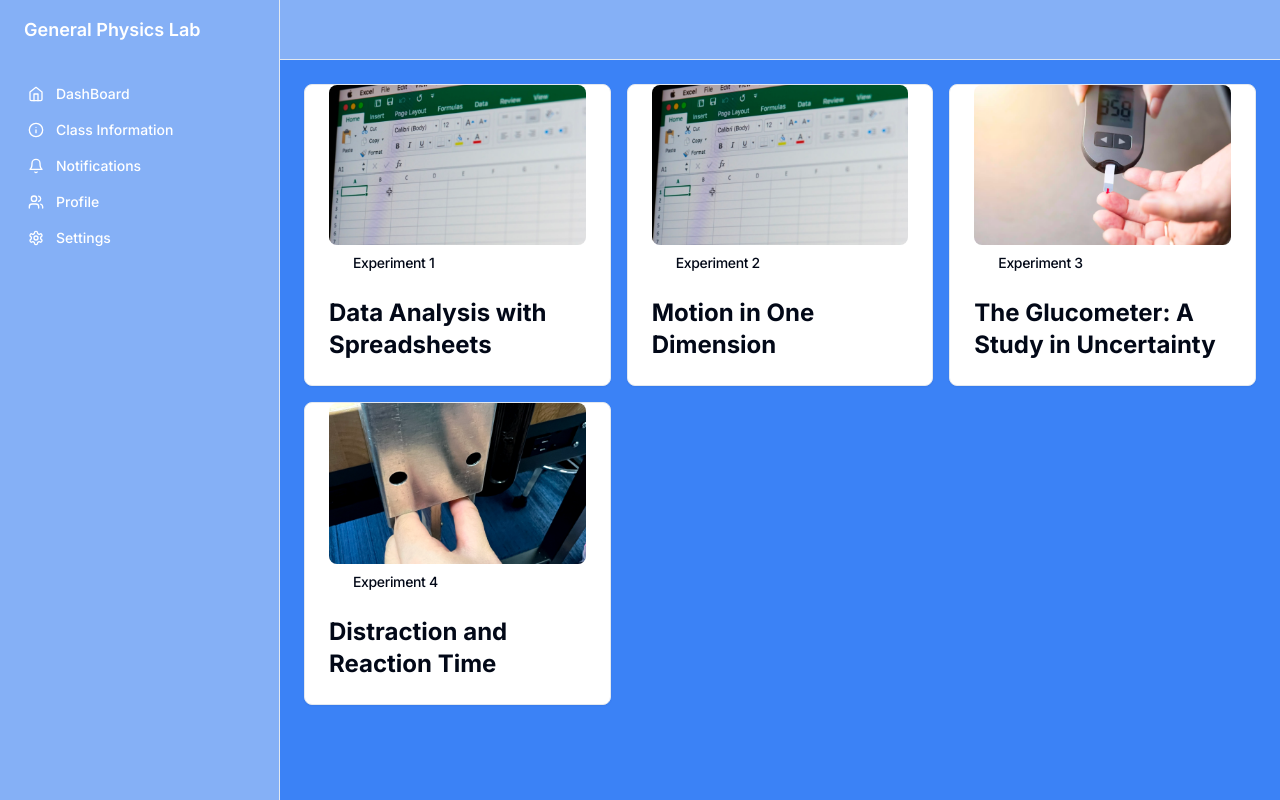
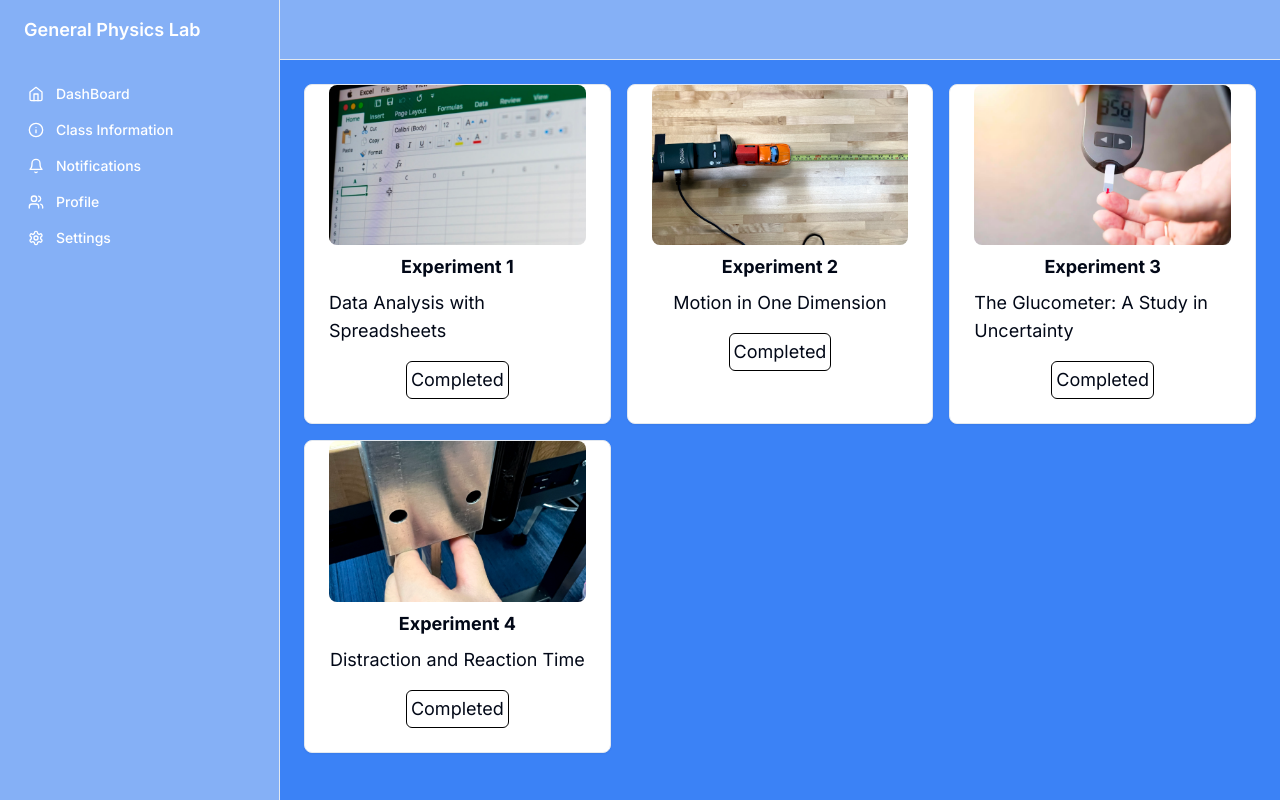
Before and after one commit to cyu60/lab-copilot, a Next.js app: page /note-taker/courseDash in a window 1280 px wide. Built offline with nearby package versions, Linux system fonts and the light colour scheme.

Commit message:
fixed some details to course cards

```diff
--- a/app/note-taker/courseDash/page.tsx
+++ b/app/note-taker/courseDash/page.tsx
@@ -86,10 +86,21 @@ export default function Component() {
                 }}
                 width="200"
               />
-              <CardHeader className="flex flex-row items-center justify-between pt-2 space-y-0">
-                <CardTitle className="text-sm font-medium">Experiment 1</CardTitle>
-              </CardHeader>
-              <div className="text-2xl font-bold">Data Analysis with Spreadsheets</div>
+              <div className="status-container flex items-center justify-center mt-2">
+                <div className="text-lg font-bold">
+                  Experiment 1
+                </div>
+              </div>
+              <div className="status-container flex items-center justify-center mt-2">
+                <div className="text-lg">
+                  Data Analysis with Spreadsheets
+                </div>
+              </div>
+              <div className="status-container flex items-center justify-center mt-2">
+                <div className="text-lg mt-2 border rounded-md p-1 border-black inline-block">
+                  Completed {/* Change the status dynamically based on your logic */}
+                </div>
+              </div>
             </CardContent>
           </Card>
           <Card>
@@ -97,16 +108,27 @@ export default function Component() {
             <img
                 alt="Experiment 1"
                 className="w-full h-1/2 object-cover rounded-lg p-0 m-0"
-                  src="/E1.png"
+                src="/E2.png"
                 style={{
                   aspectRatio: "1.6",  // Set the aspect ratio here (16:9 is a common widescreen aspect ratio)
                   objectFit: "cover",
                 }}
             />
-                <CardHeader className="flex flex-row items-center justify-between pt-2 space-y-0">
-                  <CardTitle className="text-sm font-medium">Experiment 2</CardTitle>
-                </CardHeader>
-                <div className="text-2xl font-bold">Motion in One Dimension</div>
+              <div className="status-container flex items-center justify-center mt-2">
+                <div className="text-lg font-bold">
+                  Experiment 2
+                </div>
+              </div>
+              <div className="status-container flex items-center justify-center mt-2">
+                <div className="text-lg">
+                  Motion in One Dimension
+                </div>
+              </div>
+              <div className="status-container flex items-center justify-center mt-2">
+                <div className="text-lg mt-2 border rounded-md p-1 border-black inline-block">
+                  Completed {/* Change the status dynamically based on your logic */}
+                </div>
+              </div>
             </CardContent>
           </Card>
           <Card>
@@ -122,10 +144,21 @@ export default function Component() {
                 }}
                 width="200"
               />
-                <CardHeader className="flex flex-row items-center justify-between pt-2 space-y-0">
-                  <CardTitle className="text-sm font-medium">Experiment 3</CardTitle>
-                </CardHeader>
-                <div className="text-2xl font-bold">The Glucometer: A Study in Uncertainty</div>
+              <div className="status-container flex items-center justify-center mt-2">
+                <div className="text-lg font-bold">
+                  Experiment 3
+                </div>
+              </div>
+              <div className="status-container flex items-center justify-center mt-2">
+                <div className="text-lg">
+                The Glucometer: A Study in Uncertainty
+                </div>
+              </div>
+              <div className="status-container flex items-center justify-center mt-2">
+                <div className="text-lg mt-2 border rounded-md p-1 border-black inline-block">
+                  Completed {/* Change the status dynamically based on your logic */}
+                </div>
+              </div>
             </CardContent>
           </Card>
           <Card>
@@ -141,10 +174,21 @@ export default function Component() {
                 }}
                 width="200"
               />
-                <CardHeader className="flex flex-row items-center justify-between pt-2 space-y-0">
-                  <CardTitle className="text-sm font-medium">Experiment 4</CardTitle>
-                </CardHeader>
-                <div className="text-2xl font-bold">Distraction and Reaction Time</div>
+              <div className="status-container flex items-center justify-center mt-2">
+                <div className="text-lg font-bold">
+                  Experiment 4
+                </div>
+              </div>
+              <div className="status-container flex items-center justify-center mt-2">
+                <div className="text-lg">
+                Distraction and Reaction Time
+                </div>
+              </div>
+              <div className="status-container flex items-center justify-center mt-2">
+                <div className="text-lg mt-2 border rounded-md p-1 border-black inline-block">
+                  Completed {/* Change the status dynamically based on your logic */}
+                </div>
+              </div>
             </CardContent>
           </Card>
           </div>
```
Lines whose indentation alone changed are shown as unchanged.
